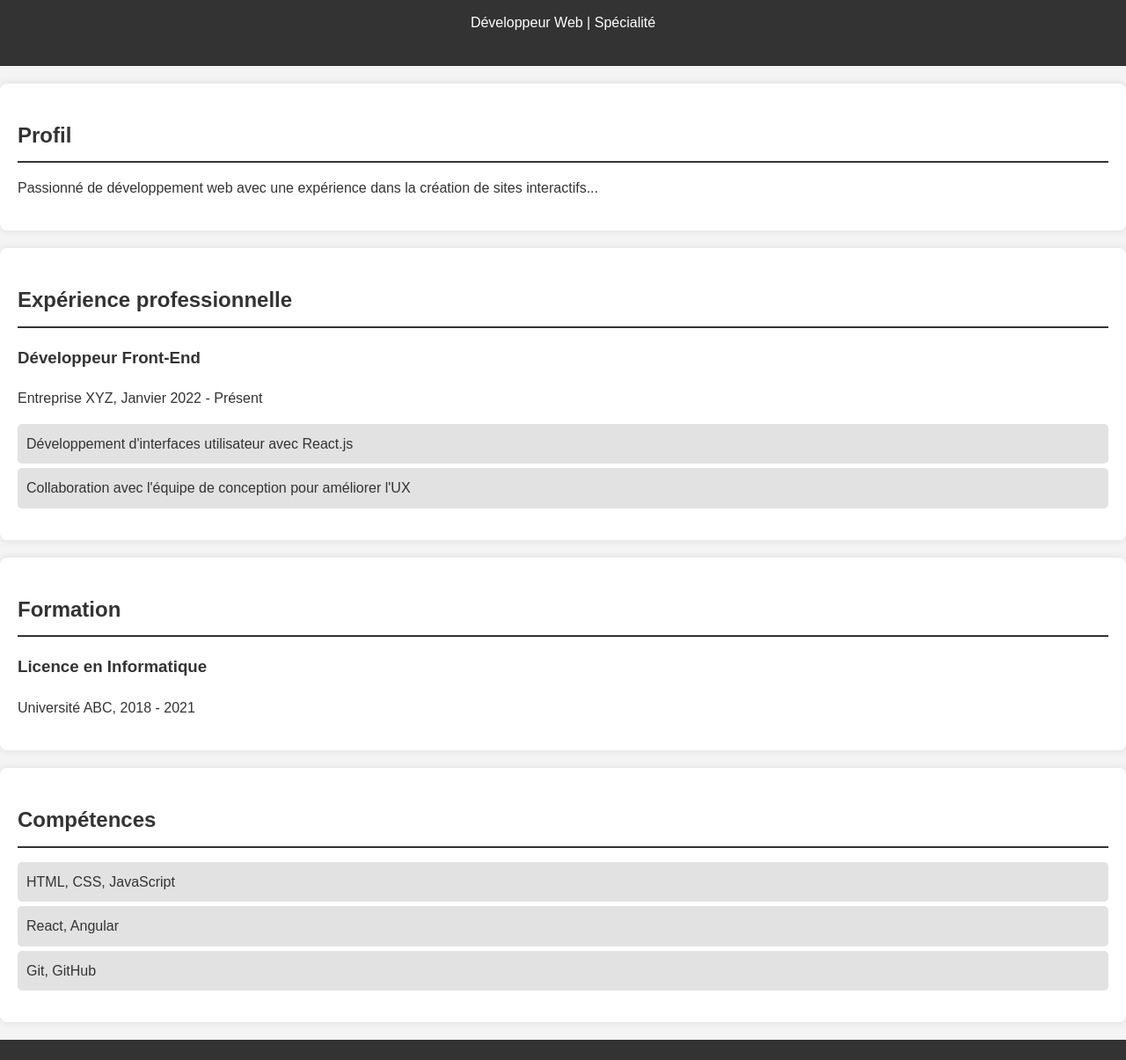
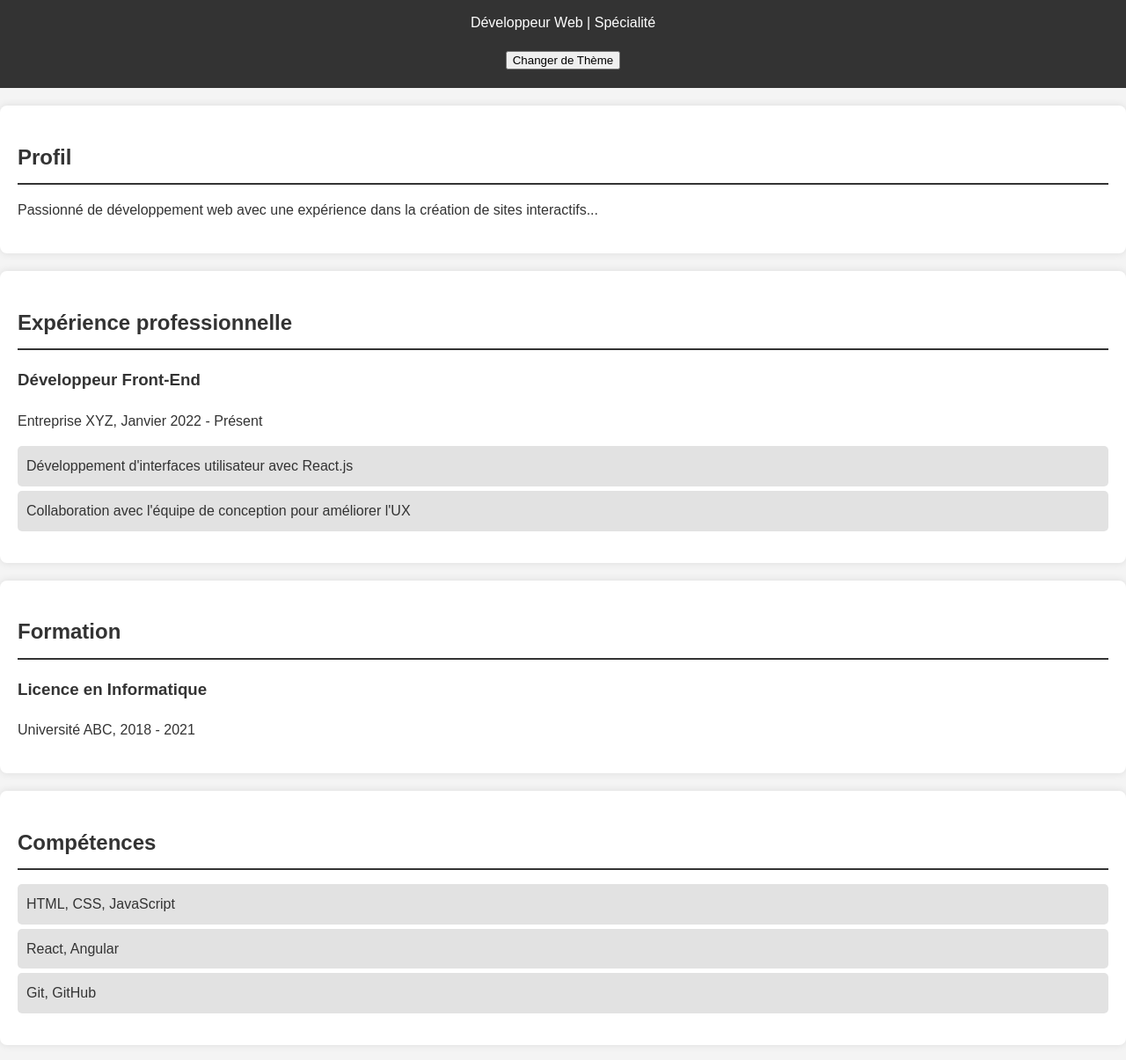
Before and after one commit to amory-danvy/amory-danvy.github.io, a plain HTML site: page index.html in a window 1280 px wide. Shown: the part 87-1292 px from the top of the page at 88% size. Drawn offline with Linux system fonts and the light colour scheme.

Commit message:
Update index.html

```diff
--- a/index.html
+++ b/index.html
@@ -14,15 +14,17 @@
         <div class="container">
             <h1>Prénom Nom</h1>
             <p>Développeur Web | Spécialité</p>
+            <button id="theme-toggle">Changer de Thème</button>
         </div>
     </header>
 
-    <section class="profile">
+    <main>
+        <section class="profile" id="profile">
             <h2>Profil</h2>
             <p>Passionné de développement web avec une expérience dans la création de sites interactifs...</p>
         </section>
 
-    <section class="experience">
+        <section class="experience" id="experience">
             <h2>Expérience professionnelle</h2>
             <div class="job">
                 <h3>Développeur Front-End</h3>
@@ -32,27 +34,25 @@
                     <li>Collaboration avec l'équipe de conception pour améliorer l'UX</li>
                 </ul>
             </div>
-        <!-- Ajoute d'autres expériences ici -->
         </section>
 
-    <section class="education">
+        <section class="education" id="education">
             <h2>Formation</h2>
             <div class="school">
                 <h3>Licence en Informatique</h3>
                 <p>Université ABC, 2018 - 2021</p>
             </div>
-        <!-- Ajoute d'autres formations ici -->
         </section>
 
-    <section class="skills">
+        <section class="skills" id="skills">
             <h2>Compétences</h2>
             <ul>
                 <li>HTML, CSS, JavaScript</li>
                 <li>React, Angular</li>
                 <li>Git, GitHub</li>
-            <!-- Ajoute d'autres compétences -->
             </ul>
         </section>
+    </main>
 
     <footer>
         <p>Contact : <a href="mailto:email@example.com">email@example.com</a> | Téléphone : 0123456789</p>
```
Lines whose indentation alone changed are shown as unchanged.
